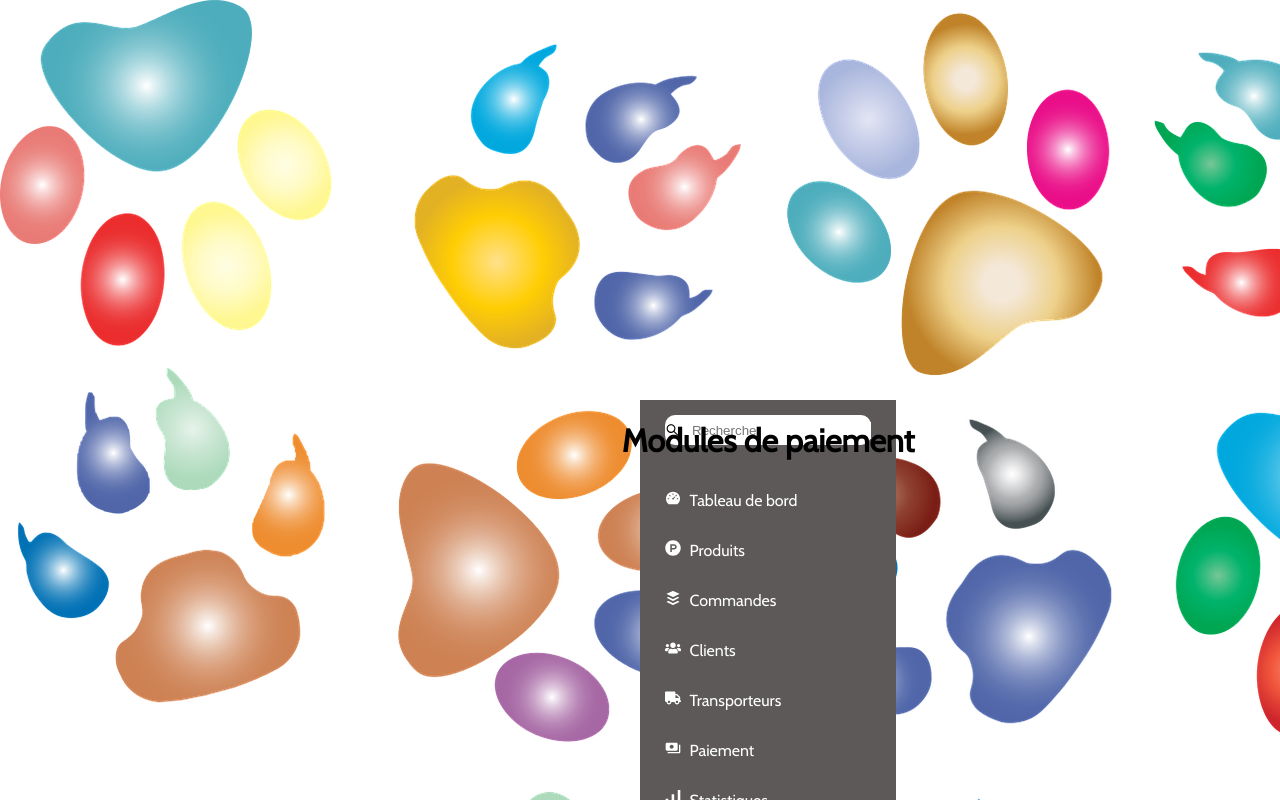
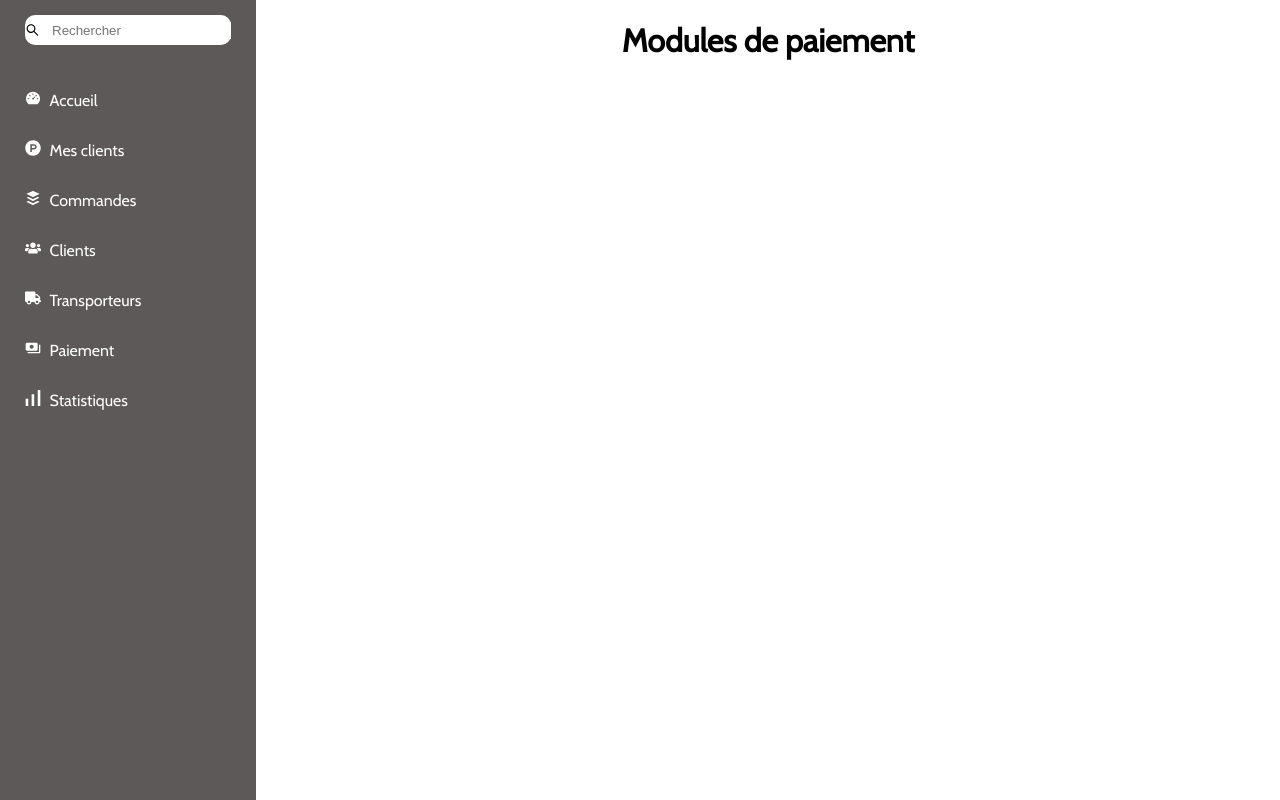
Before and after one commit to Yradouani/veto_app_front, a React (Create React App) app: page /payment in a window 1280 px wide. Built offline with nearby package versions, Linux system fonts and the light colour scheme; a web font is replaced by a local one.

Commit message:
redirection page accueil après connexion

```diff
--- a/src/App.js
+++ b/src/App.js
@@ -1,7 +1,7 @@
 import { BrowserRouter, Route, Routes } from 'react-router-dom';
 import Home from './pages/Home';
-import Products from './pages/Products';
-import Orders from './pages/Orders';
+import MainPage from './pages/MainPage';
+import Client from './pages/Client';
 import Customers from './pages/Customers';
 import Analytics from './pages/Analytics';
 import Carriers from './pages/Carriers';
@@ -13,8 +13,8 @@ function App() {
       <BrowserRouter>
         <Routes>
           <Route path='/' exact element={<Home />} />
-          <Route path='/products' exact element={<Products />} />
-          <Route path='/orders' exact element={<Orders />} />
+          <Route path='/page_accueil' exact element={<MainPage />} />
+          <Route path='/clients' exact element={<Client />} />
           <Route path='/customers' exact element={<Customers />} />
           <Route path='/analytics' exact element={<Analytics />} />
           <Route path='/carriers' exact element={<Carriers />} />
--- a/src/components/Login.jsx
+++ b/src/components/Login.jsx
@@ -2,6 +2,7 @@ import React from 'react';
 import { useRef, useState, useEffect, useContext } from 'react';
 import AuthContext from "../context/AuthProvider";
 import axios from '../api/axios';
+import { useNavigate } from 'react-router-dom'
 
 const Login = () => {
     const { setAuth } = useContext(AuthContext);
@@ -11,6 +12,8 @@ const Login = () => {
     const [email, setEmail] = useState('');
     const [pwd, setPwd] = useState('');
     const [errMsg, setErrMsg] = useState('');
+
+    const navigate = useNavigate();
 
 
     //Connection constant
@@ -30,24 +33,36 @@ const Login = () => {
     const handleRegister = async (e) => {
         e.preventDefault();
 
-        // axios.get(`https://jsonholder.com/users`)
-        //     .then(res => {
-        //         const animals = res.data;
-        //         this.setState({ animals });
-        //     })
+        try {
+            const response = await axios.post(
+                LOGIN_URL,
+                JSON.stringify({ email, pwd }),
+                {
+                    headers: { 'Content-Type': 'application/json' },
+                    // withCredentials: true
+                }
+            );
+            console.log(JSON.stringify(response?.data));
+            const accessToken = response?.data?.token;
+            // const roles = response?.data?.roles;
+            setAuth({ email, pwd, accessToken });
 
-        axios.post(
-            LOGIN_URL,
-            JSON.stringify({ email, pwd }),
-            {
-                headers: { 'Content-Type': 'application/json' },
-                // withCredentials: true
+            navigate('/page_accueil');
+
+        } catch (err) {
+            console.log(err);
+            if (!err?.response) {
+                setErrMsg('Pas de réponse du serveur');
+            } else if (err.response?.status === 400) {
+                setErrMsg("Veuillez entrer votre email ET votre mot de passe");
+            } else if (err.response?.status === 401) {
+                setErrMsg("Email et/ou mot de passe incorrect");
+            } else {
+                setErrMsg('Connexion échouée')
             }
-        )
-            .then(res => {
+            errRef.current.focus();
+        }
 
-            })
-            ;
     }
 
     return (
--- a/src/components/Navbar.jsx
+++ b/src/components/Navbar.jsx
@@ -13,11 +13,11 @@ const Navbar = () => {
                 <input type="text" name="search" id="search_field_input" placeholder="Rechercher" maxlength="20" />
             </div>
             <ul>
-                <NavLink to="/" className={(nav) => (nav.isActive ? "nav-active" : "")}>
-                    <li><AiFillDashboard /> Tableau de bord</li>
+                <NavLink to="/page_accueil" className={(nav) => (nav.isActive ? "nav-active" : "")}>
+                    <li><AiFillDashboard /> Accueil</li>
                 </NavLink>
-                <NavLink to="/products" className={(nav) => (nav.isActive ? "nav-active" : "")}>
-                    <li><FaProductHunt /> Produits</li>
+                <NavLink to="/clients" className={(nav) => (nav.isActive ? "nav-active" : "")}>
+                    <li><FaProductHunt /> Mes clients</li>
                 </NavLink>
                 <NavLink to="/orders" className={(nav) => (nav.isActive ? "nav-active" : "")}>
                     <li><FaBuffer /> Commandes</li>
--- /dev/null
+++ b/src/pages/MainPage.jsx
@@ -0,0 +1,50 @@
+import React from 'react';
+import { useEffect } from 'react';
+import Navbar from '../components/Navbar';
+import axios from '../api/axios';
+
+const Products = () => {
+
+    const USER_URL = '';
+
+    // useEffect(() => {
+    //     try {
+    //         const response = axios.get(
+    //             USER_URL,
+    //             JSON.stringify({ email, pwd }),
+    //             {
+    //                 headers: { 'Content-Type': 'application/json' },
+    //                 // withCredentials: true
+    //             }
+    //         );
+    //         console.log(JSON.stringify(response?.data));
+    //         const accessToken = response?.data?.token;
+    //         const roles = response?.data?.roles;
+
+
+    //     } catch (err) {
+    //         // console.log(err);
+    //         // if (!err?.response) {
+    //         //     setErrMsg('Pas de réponse du serveur');
+    //         // } else if (err.response?.status === 400) {
+    //         //     setErrMsg("Veuillez entrer votre email ET votre mot de passe");
+    //         // } else if (err.response?.status === 401) {
+    //         //     setErrMsg("Email et/ou mot de passe incorrect");
+    //         // } else {
+    //         //     setErrMsg('Connexion échouée')
+    //         // }
+    //         // errRef.current.focus();
+    //     }
+    // }, []);
+    return (
+        <div>
+            <Navbar></Navbar>
+            <div className='page_content'>
+                <h1>Bienvenue </h1>
+
+            </div>
+        </div>
+    );
+};
+
+export default Products;
--- a/src/pages/Products.jsx
+++ /dev/null
@@ -1,16 +0,0 @@
-import React from 'react';
-import Navbar from '../components/Navbar';
-
-const Products = () => {
-    return (
-        <div>
-            <Navbar></Navbar>
-            <div className='page_content'>
-                <h1>Produits</h1>
-
-            </div>
-        </div>
-    );
-};
-
-export default Products;
--- a/src/styles/pages/Home.scss
+++ b/src/styles/pages/Home.scss
@@ -2,20 +2,22 @@ html {
     height: 100%;
 }
 
-body {
-    background: url('../../../public/bg.png');
+.home {
+    // background: url('../../../public/bg.png');
     display: flex;
     align-items: center;
     justify-content: center;
     height: 100%;
 }
 
+
 .header_content {
     display: flex;
     flex-direction: column;
     margin: 0;
-    background: rgba(231, 208, 174, 0.8);
-    padding: 30px 50px;
+    background: rgba(174, 231, 193, 0.8);
+    padding: 40px 150px;
+    border-radius: 12px;
 
     .header_title {
         h1 {
@@ -51,7 +53,7 @@ body {
 
 .signup,
 .login {
-    background: #B38B6D;
+    background: #46a967;
     color: white;
     padding: 20px;
     border-radius: 0 15px 15px 15px;
```
Also changed, not shown: src/pages/Client.jsx (renamed from src/pages/Orders.jsx).
